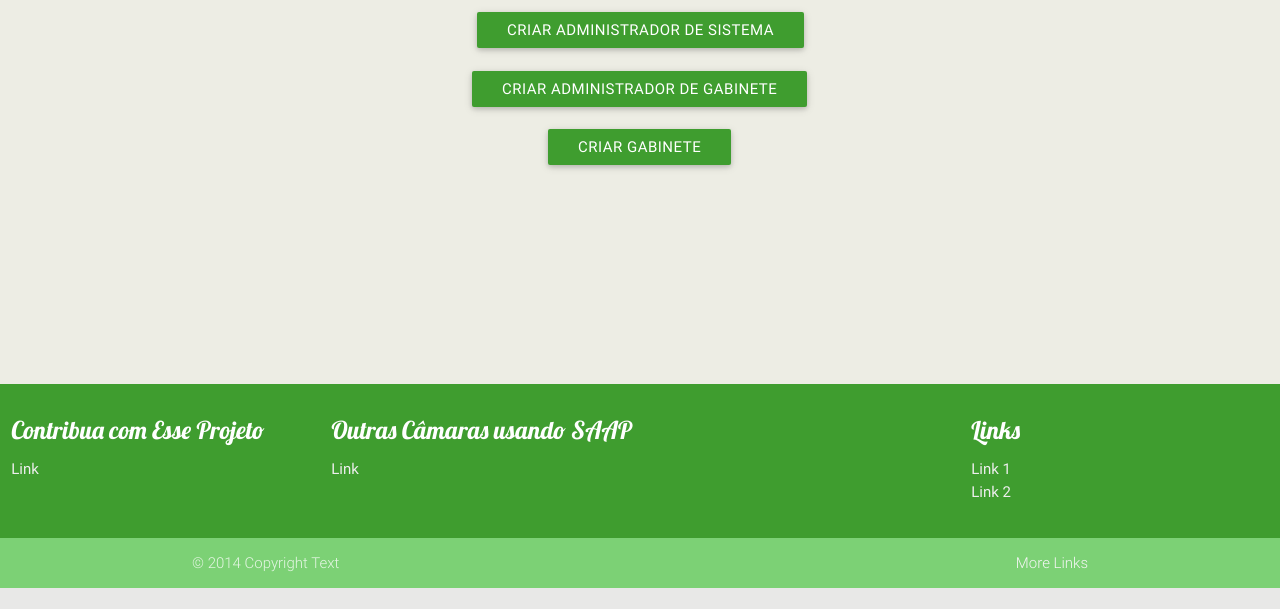
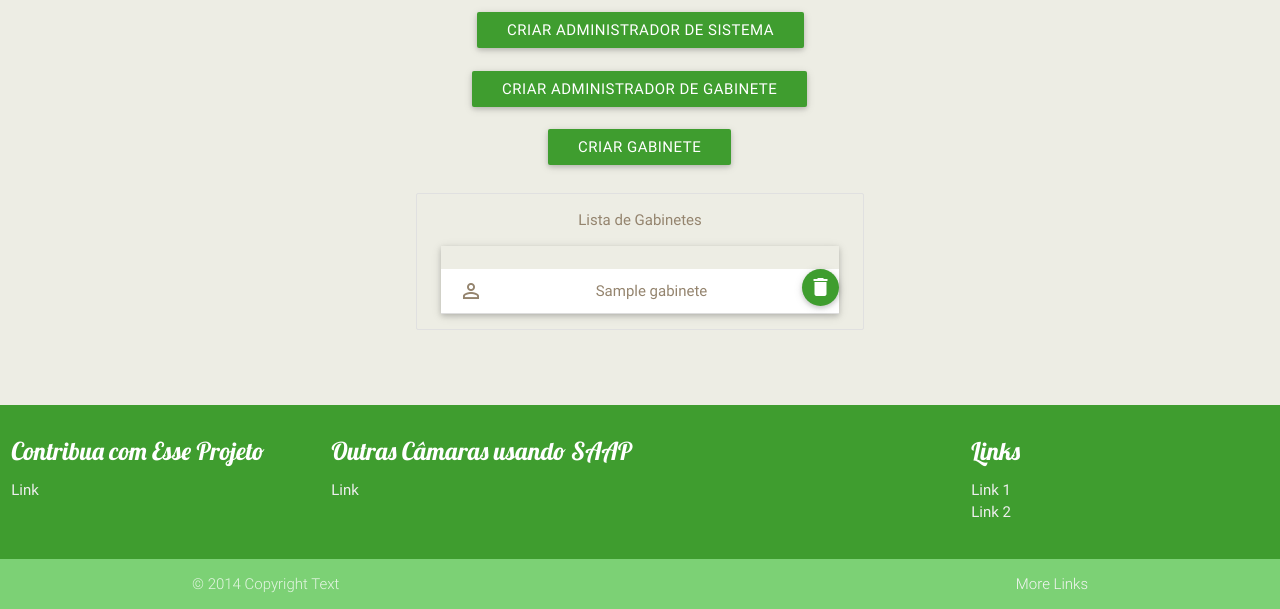
Before and after one commit to fga-eps-mds/2016.2-SAAP, a Django app: page /administracao/ in a window 1280 px wide. Shown: the part 212-821 px from the top of the page. Before the commit the page ends 800 px from the top, so only its background shows below. Run offline with Django 3.2, Linux system fonts and the light colour scheme; a user stored in the database is signed in; tables that the repository leaves empty hold one stand-in row (values such as "Sample post"); some libraries are stand-ins or nearby versions.

Commit message:
Adicionando lista de gabinetes ao admin

```diff
--- a/saap/autenticacao/views.py
+++ b/saap/autenticacao/views.py
@@ -294,7 +294,7 @@ class RegistroAdminGabView(View):
             user.municipio = municipio
             user.uf = uf
             user.save()
-            response = render(request, 'adm_sistema.html')
+            response = redirect('/administracao/')
 
         else:
             response = validado
@@ -457,7 +457,7 @@ class RegistroAdminSisView(View):
             user.uf = uf
             user.save()
             login(request, user)
-            response = render(request, 'criar_adm_sis.html')
+            response = redirect('/administracao/')
 
         else:
             response = validado
--- a/saap/core/templates/admin_sistema.html
+++ b/saap/core/templates/admin_sistema.html
@@ -16,6 +16,46 @@
           <br><br><a href="/administracao/criar_gabinete/"><button class="btn waves-effect waves-light saap-dark-green" type="submit'">Criar Gabinete</button></a>
         </div>
         <div class="row">
+          <div class="col s3 m3 l3"><br></div>
+          <div class="col s6 m6 l6">
+           <ul class="collection">
+              <p>Lista de Gabinetes</p>
+              <ul class="collapsible popout" data-collapsible="accordion">
+                {% for gabinete in lista_gabinetes %}
+                <li>
+                  <br>
+                    <input type="hidden" name="contato_id" value="{{contato.id}}">
+
+                    <!-- Modal Trigger -->
+                    <a href="#modal_deletar{{gabinete.id}}" class="btn-floating waves-effect waves-light saap-dark-green right modal-trigger"><i class="material-icons">delete</i></a>
+                    <!-- Modal Structure -->
+                    <div id="modal_deletar{{gabinete.id}}" class="modal">
+                      <div class="modal-content">
+                        <h4>Deletar gabinete</h4>
+                        <p>Você tem certeza que deseja excluir o gabinete selecionado?</p>
+                      </div>
+                      <div class="modal-footer">
+                        <a href="/administracao/" class=" modal-action modal-close waves-effect waves-green btn-flat">Cancelar</a>
+                        <a href="/deletar_gabinete/{{gabinete.id}}/" class=" modal-action modal-close waves-effect waves-green btn-flat">Confirmar</a>
+                      </div>
+                    </div>
+
+                    <!-- <button class="btn-floating waves-effect waves-light saap-dark-green right" type="submit"><i class="material-icons">mode_edit</i></button> -->
+                  <div class="collapsible-header"><i class="material-icons">perm_identity</i>{{ gabinete.nome_gabinete }}</div>
+                  <div class="collapsible-body">
+                    <p>
+                      Nome do Gabinete: {{ gabinete.nome_gabinete }}<br>
+                      Telefone do Gabinete: {{ gabinete.telefone_gabinete }}<br>
+                      Endereço do Gabinete: {{ gabinete.endereco_gabinete}}<br>
+                      Cidade do Gabinete: {{ gabinete.cidade_gabinete}}<br>
+                      CEP do Gabinete: {{ gabinete.cep_gabinete}}<br>
+                    </p>
+                  </div>
+                </li>
+                {% endfor %}
+              </ul>
+            </ul>
+          </div>
 
         </div>
       </div>
--- a/saap/core/views.py
+++ b/saap/core/views.py
@@ -503,6 +503,8 @@ class Adm_SistemaView(View):
     def get(self, request):
        adm_sistema = pegar_objeto_usuario(request.user.username)
        if adm_sistema is not None:
+           gabinetes = Gabinete.objects.all()
+           lista_gabinetes = list(gabinetes)
            response = checar_administrador_sistema(request, 'admin_sistema.html', locals())
        else:
            response = redirect('/')
@@ -548,7 +550,7 @@ class CriarGabineteView(View):
             gabinete.cidade_gabinete = cidade_gabinete
             gabinete.cep_gabinete = cep_gabinete
             gabinete.save()
-            response = render(request, 'admin_sistema.html')
+            response = redirect('/administracao/')
 
         else:
             response = render_mensagem_erro(request, 'O campo "%s" não foi \
```
